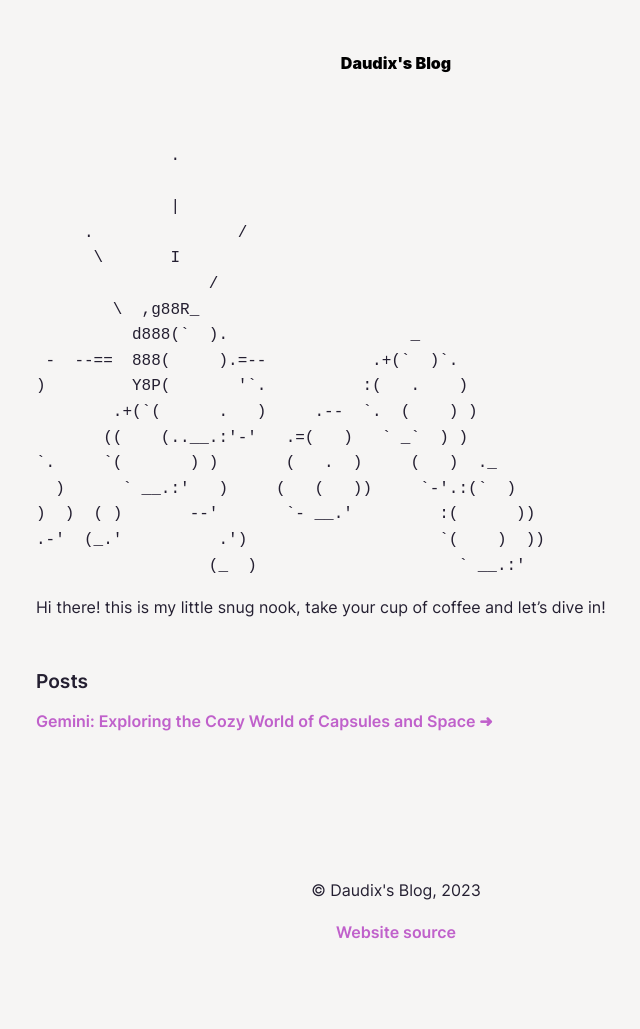
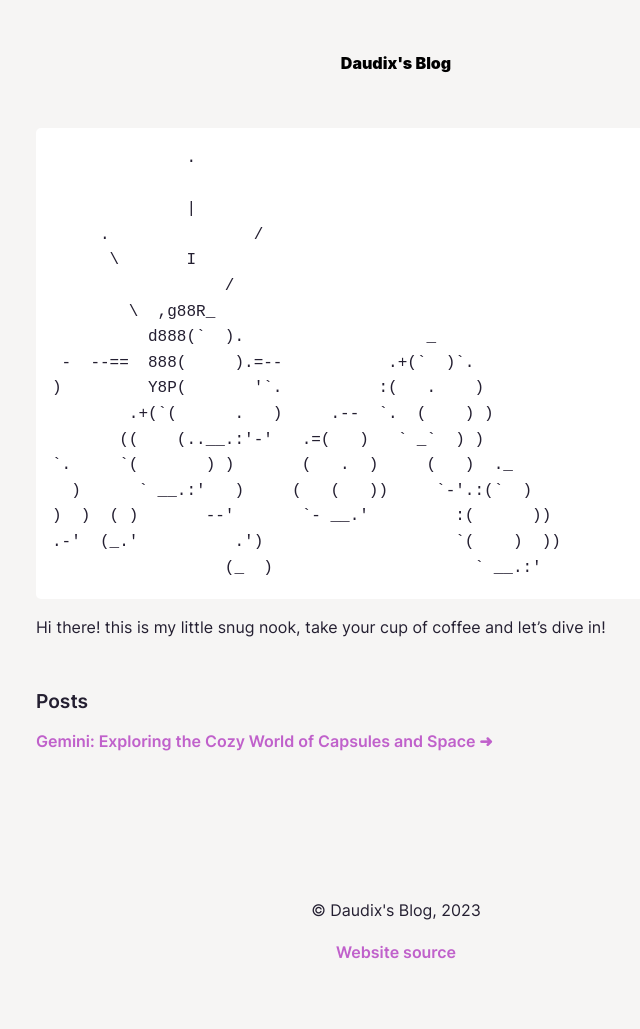
Before and after one commit to daudix/blog, a Jekyll site: the page built from index.md, in a window 1280 px wide. Shown: the whole page, without its empty margins (244-884 px from the left). Built offline with Jekyll 4.4.1, drawn with Linux system fonts in a browser that asks for light colours.

Commit message:
fix: Remove ASCII tag

````diff
--- a/index.md
+++ b/index.md
@@ -3,7 +3,7 @@ layout: default
 ---
 <!-- ![Pixels](assets/splash.png){:.full.pixels} -->
 
-```{:.ascii}
+```
               .
 
               |
````
